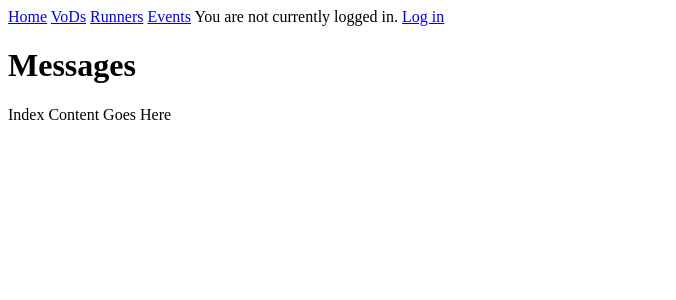
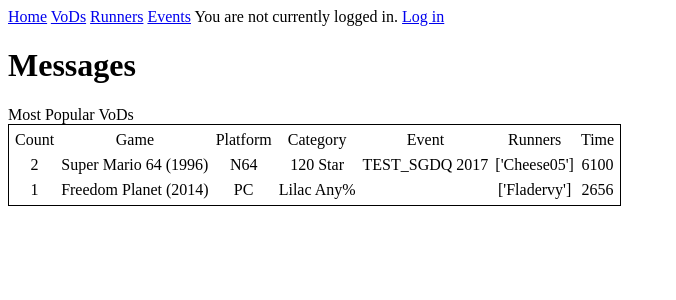
Before and after one commit to MoyTW/bestvods, a Flask app: page / in a window 1280 px wide. Shown: the top 300 px of the page, without its empty margins (0-676 px from the left). Run offline with Flask 2, Linux system fonts and the light colour scheme; data comes from the database, SQL or seed files in the repository; some libraries are stand-ins or nearby versions.

Commit message:
Add "most popular" to index page

```diff
--- a/bestvods/templates/index.html
+++ b/bestvods/templates/index.html
@@ -4,7 +4,29 @@
 
     <div class="row">
         <div class="col-xs-12">
-            Index Content Goes Here
+            Most Popular VoDs
+            <table style="border: 1px solid black;text-align: center; border-spacing: 5px">
+                <tr>
+                    <td>Count</td>
+                    <td>Game</td>
+                    <td>Platform</td>
+                    <td>Category</td>
+                    <td>Event</td>
+                    <td>Runners</td>
+                    <td>Time</td>
+                </tr>
+            {% for row in popular_info %}
+                <tr>
+                    <td>{{ row['count'] }}</td>
+                    <td>{{ row['game'] }}</td>
+                    <td>{{ row['platform'] }}</td>
+                    <td>{{ row['category'] }}</td>
+                    <td>{{ row['event'] }}</td>
+                    <td>{{ row['runners'] }}</td>
+                    <td>{{ row['time'] }}</td>
+                </tr>
+            {% endfor %}
+            </table>
         </div>
     </div>
 
--- a/bestvods/views/index.py
+++ b/bestvods/views/index.py
@@ -1,8 +1,27 @@
 import flask
 
+from bestvods.database import db
+from bestvods.models import Vod, UserRec
+
 blueprint = flask.Blueprint('index', __name__, template_folder='templates')
+
+INDEX_RESULT_LIMIT = 2
 
 
 @blueprint.route('/', methods=['GET'])
 def root():
-    return flask.render_template('index.html')
+    # Want the n most common VoDs from user recs
+    vod_counts = db.session.query(Vod, db.func.count(UserRec.id).label("count"))\
+        .join(UserRec)\
+        .group_by(UserRec.vod_id)\
+        .limit(INDEX_RESULT_LIMIT)\
+        .all()
+    popular_info = [{"count": row[1],
+                     "game": row[0].game.name_release_year,
+                     "platform": row[0].platform.name,
+                     "category": row[0].category.name,
+                     "event": row[0].event[0].name if len(row[0].event) > 0 else "",
+                     "runners": [runner.handle for runner in row[0].runners],
+                     "time": row[0].run_time_seconds}
+                    for row in vod_counts]
+    return flask.render_template('index.html', popular_info=popular_info)
```
